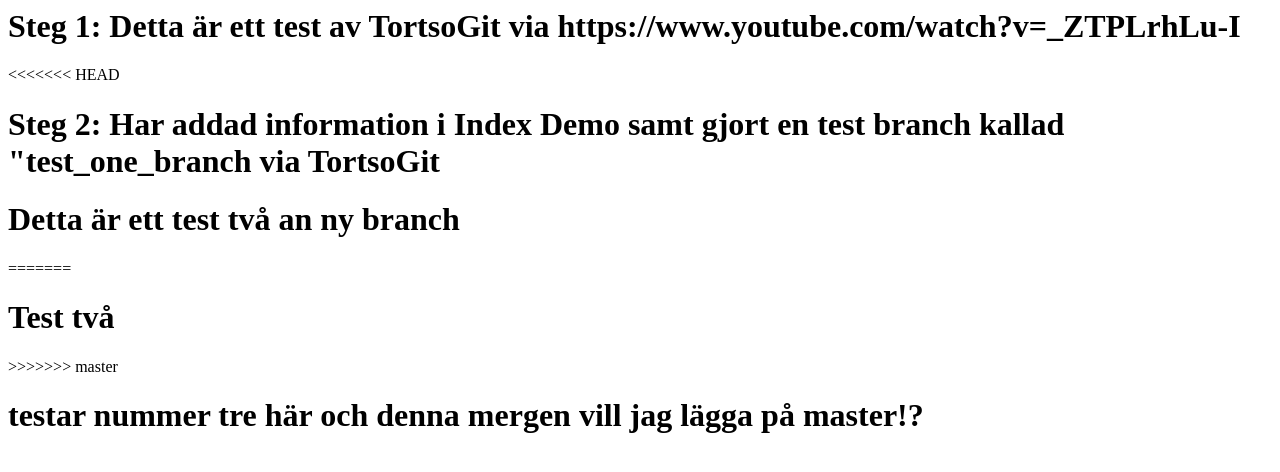
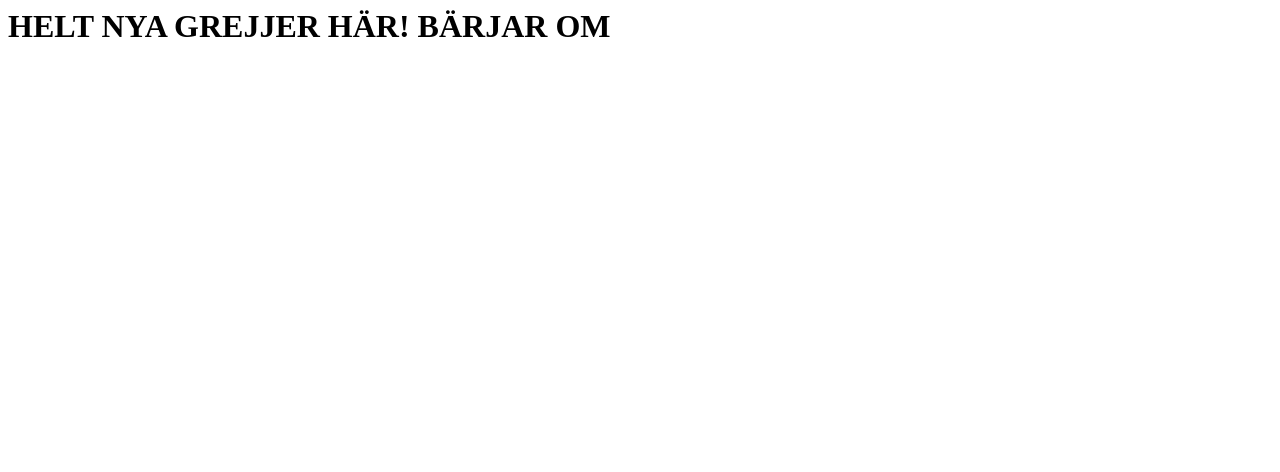
Before and after one commit to Glimmerdaboss/GitDemo, a plain HTML site: page index.html in a window 1280 px wide. Drawn offline with Linux system fonts and the light colour scheme.

Commit message:
Hely nya grejjer här.

```diff
--- a/index.html
+++ b/index.html
@@ -1,12 +1 @@
-<h1>Steg 1: Detta är ett test av TortsoGit via https://www.youtube.com/watch?v=_ZTPLrhLu-I</h1>
-
-<<<<<<< HEAD
-<h1>Steg 2: Har addad information i Index Demo samt gjort en test branch kallad "test_one_branch via TortsoGit</h1>
-
-
-<h1>Detta är ett test två an ny branch</h1>
-=======
-<h1>Test två</h1>
->>>>>>> master
-
-<h1>testar nummer tre här och denna mergen vill jag lägga på master!?</h1>
+<h1>HELT NYA GREJJER HÄR! BÄRJAR OM</h1>
```
